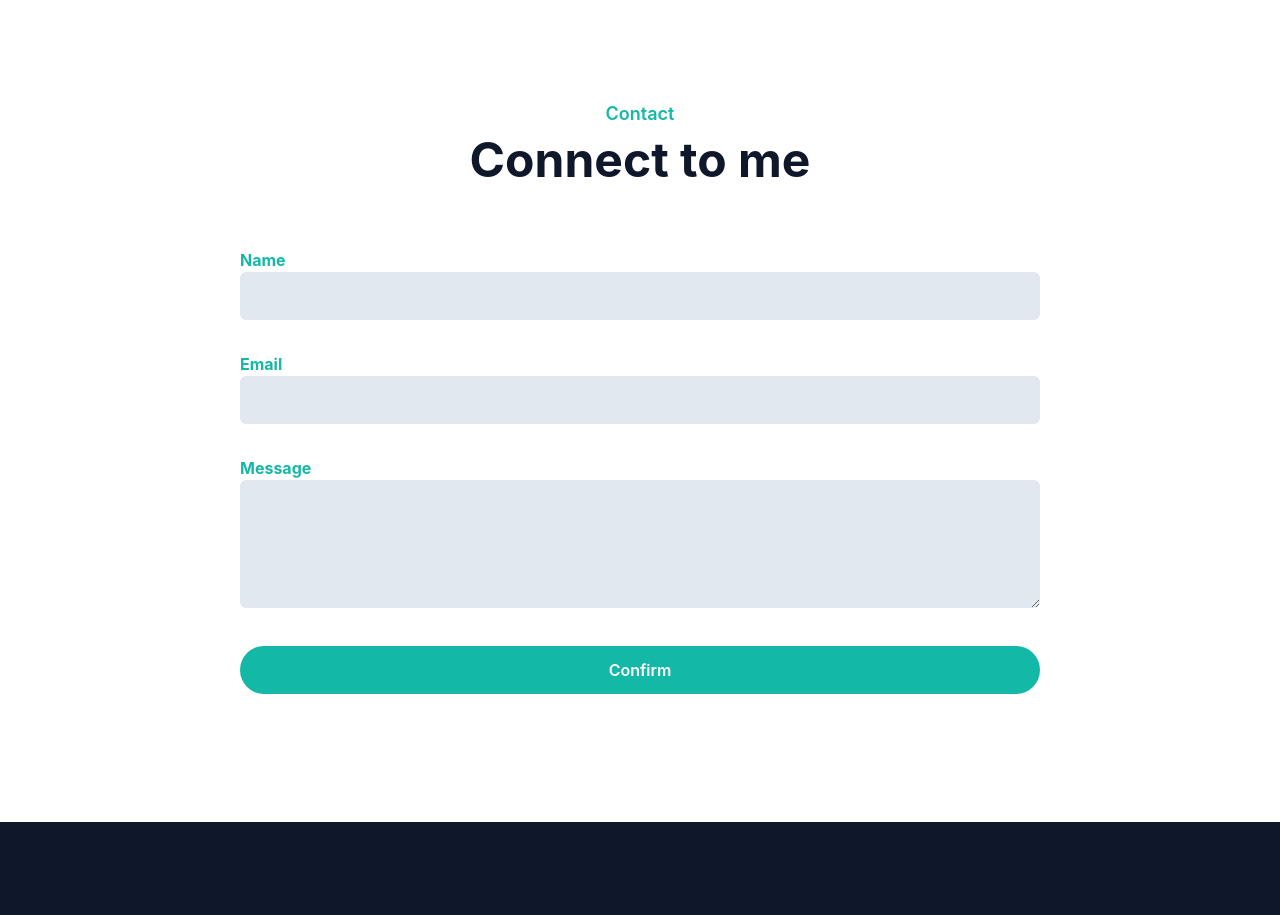
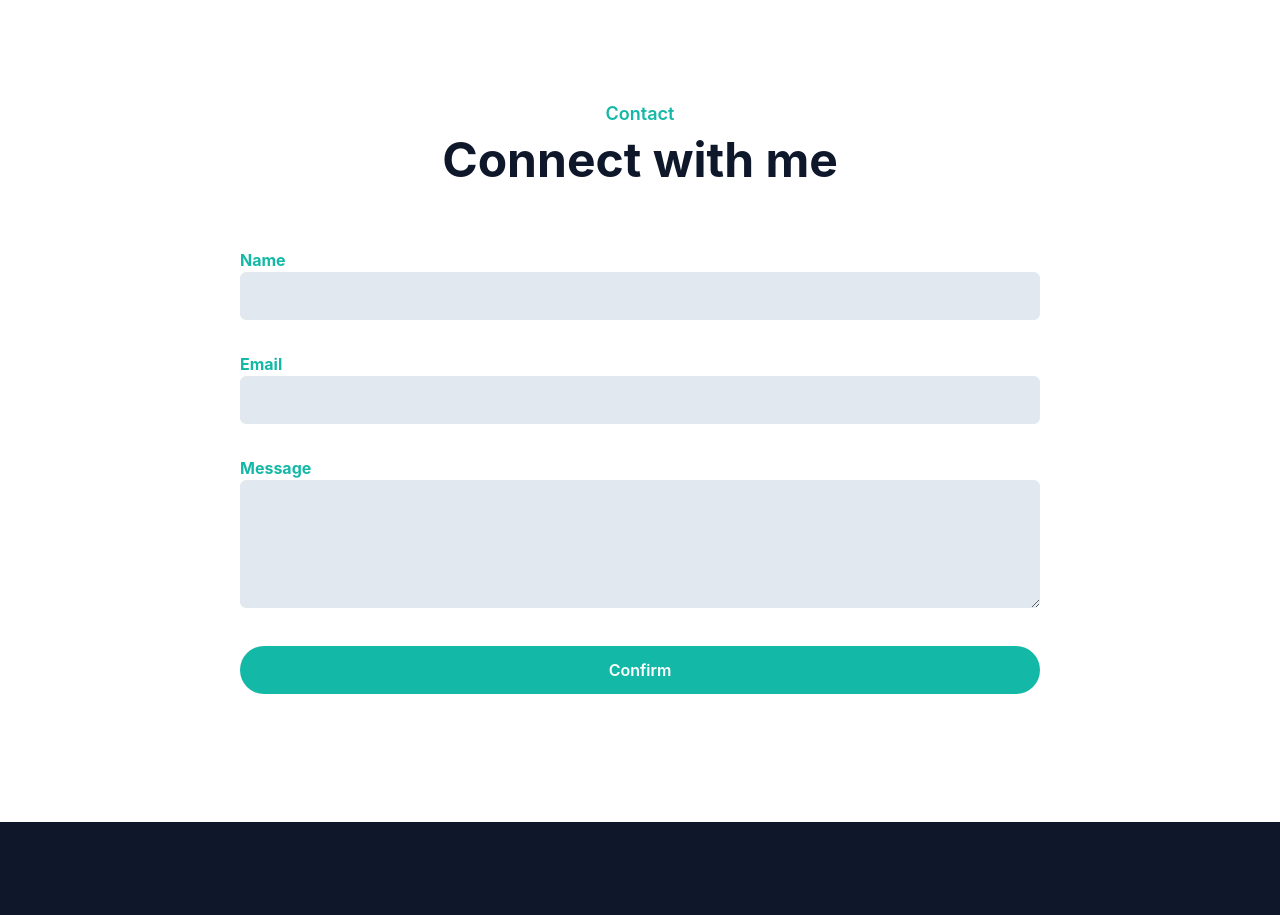
Before and after one commit to Hunter1202/portfolio, a website: page index.html in a window 1280 px wide. Shown: the part 2980-3895 px from the top of the page. Drawn offline with Linux system fonts and the light colour scheme.

Commit message:
Update index.html

```diff
--- a/index.html
+++ b/index.html
@@ -270,7 +270,7 @@
         <div class="w-full px-4">
           <div class="mx-auto mb-16 max-w-xl text-center">
             <h4 class="mb-2 text-lg font-semibold text-primary">Contact</h4>
-            <h2 class="mb-4 text-3xl font-bold text-dark dark:text-white sm:text-4xl lg:text-5xl">Connect to me</h2>
+            <h2 class="mb-4 text-3xl font-bold text-dark dark:text-white sm:text-4xl lg:text-5xl">Connect with me</h2>
             <p class="text-md font-medium text-secondary md:text-lg"></p>
           </div>
         </div>
```
